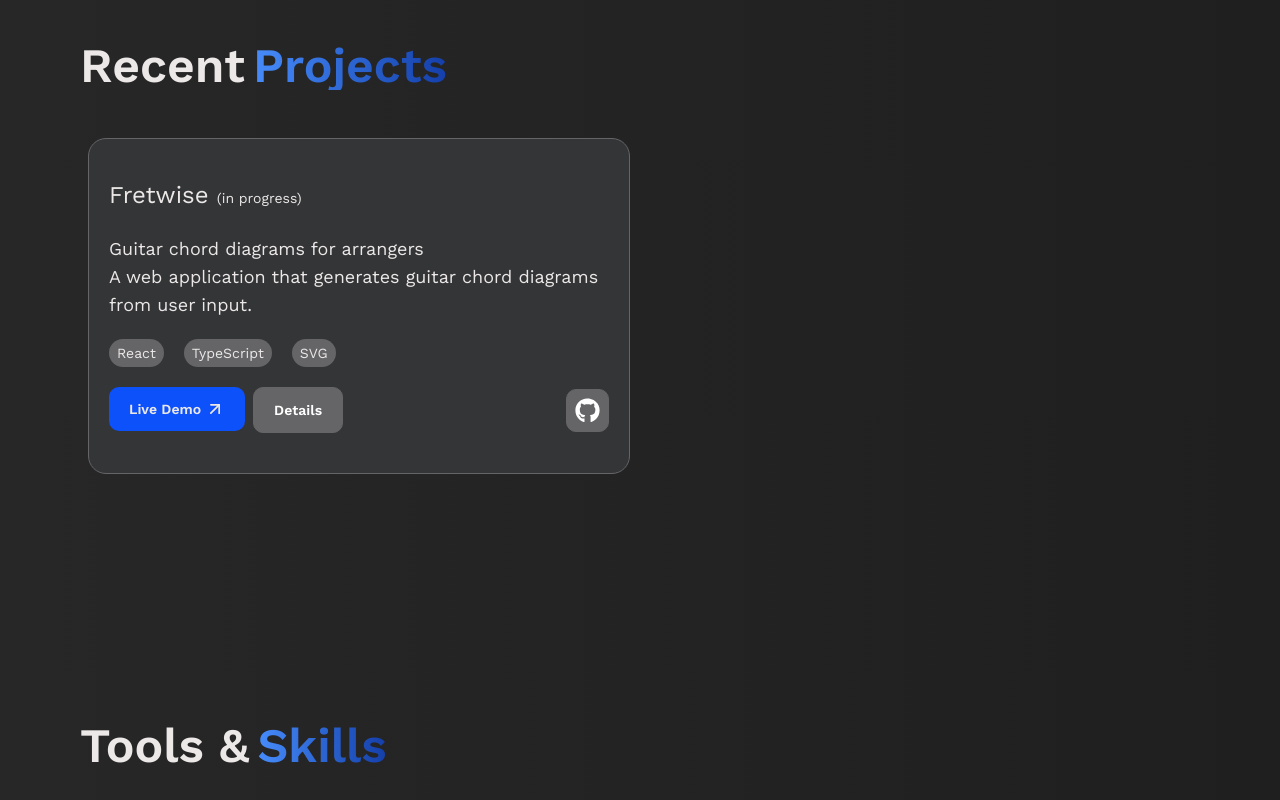
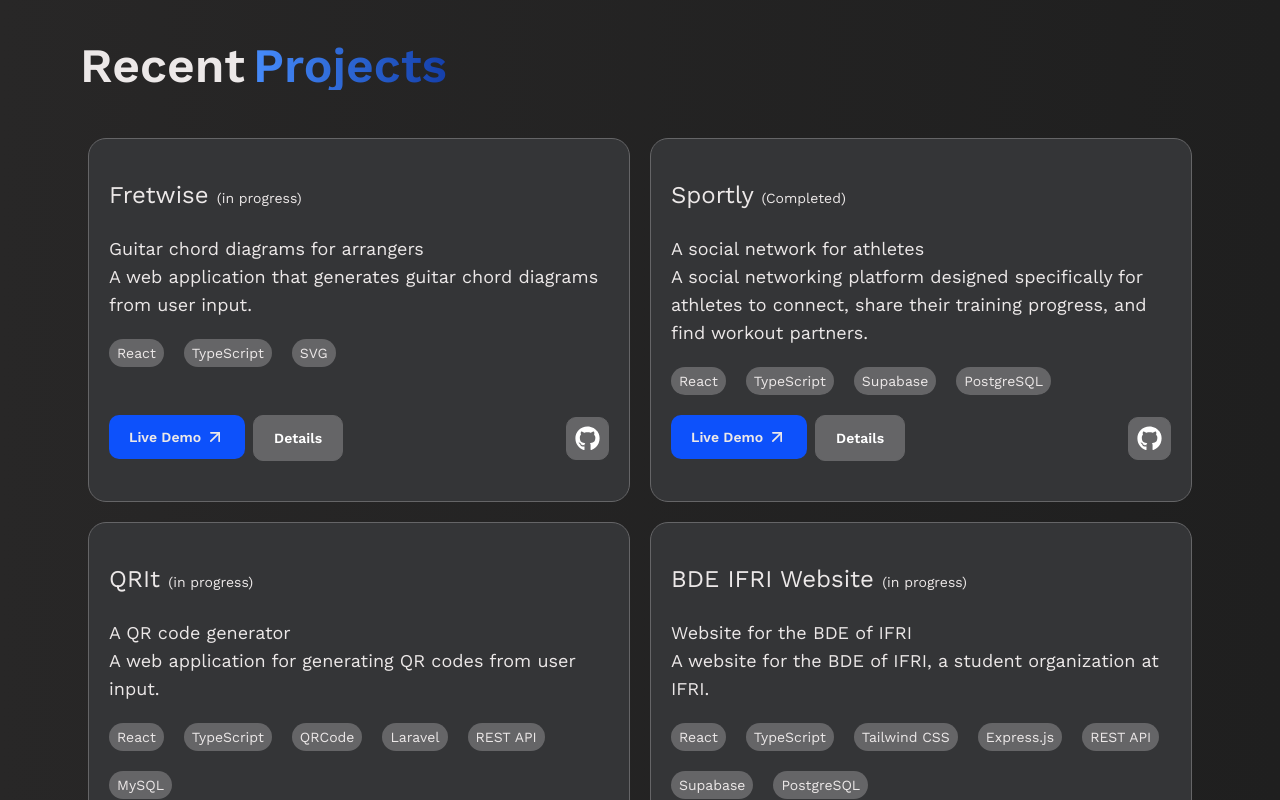
Before and after one commit to MarcSmg/personal-portfolio, a React (Vite) app: page / in a window 1280 px wide. Shown: the part 1360-2160 px from the top of the page. Built offline with nearby package versions, Linux system fonts and the light colour scheme.

Commit message:
feat: add new projects

```diff
--- a/src/content/en/projects.ts
+++ b/src/content/en/projects.ts
@@ -26,4 +26,68 @@ export const projectsContent: ProjectContent[] = [
             live: "https://fret-wise.vercel.app"
         }
     },
+    {
+        slug: "sportly",
+        name: "Sportly",
+        headline: "A social network for athletes",
+        description: "A social networking platform designed specifically for athletes to connect, share their training progress, and find workout partners.",
+        problem: `
+            Many athletes struggle to find a community that understands their specific needs and goals.
+            Existing social networks are often too broad and don't cater to the unique aspects of athletic training and motivation.
+        `,
+        solution: `
+            Sportly aims to create a dedicated space for athletes to share their training routines, progress photos, and connect with others who have similar fitness goals.
+            The platform will include features like workout tracking, goal setting, and a community forum for advice and support.
+        `,
+        tech: ["React", "TypeScript", "Supabase", "PostgreSQL"],
+        endline: `
+            Sportly is being developed as a responsive web application with a focus on user engagement, community building, and providing valuable tools for athletes of all levels.
+        `,
+        status: "completed",
+        links: {
+            live: "https://sportlyconnect.vercel.app"
+        }
+    },
+    {
+        slug: "qr-it",
+        name: "QRIt",
+        headline: "A QR code generator",
+        description: "A web application for generating QR codes from user input.",
+        problem: `
+            This project originated from a need to quickly generate QR codes for various purposes,
+            such as sharing links or contact information.
+        `,
+        solution: `
+            The goal is to provide a user-friendly interface for creating QR codes with customizable options,
+            including size, color, and error correction level.
+        `,
+        tech: ["React", "TypeScript", "QRCode", "Laravel", "REST API", "MySQL"],
+        endline: `
+            QRIt is being developed as a responsive web application, focusing on ease of use and visual appeal.
+        `,
+        status: "in-progress",
+        links: {
+            github: "https://github.com/MarcSmg/qrcode-maker.git",
+        }
+    },
+    {
+        slug: "bde-ifri",
+        name: "BDE IFRI Website",
+        headline: "Website for the BDE of IFRI",
+        description: "A website for the BDE of IFRI, a student organization at IFRI.",
+        problem: `
+            The BDE of IFRI needed a modern and user-friendly website to showcase their events, activities, and provide information to students.
+        `,
+        solution: `
+            The goal was to create a visually appealing and easy-to-navigate website that effectively communicates the BDE's mission and engages the student community.
+        `,
+        tech: ["React", "TypeScript", "Tailwind CSS", "Express.js", "REST API", "Supabase", "PostgreSQL"],
+        endline: `
+            The BDE IFRI website was developed with a focus on responsive design, accessibility, and providing a seamless user experience.
+        `,
+        status: "in-progress",
+        links: {
+            live: "https://bde-ifri.vercel.app"
+        }
+    }
 ];
```
